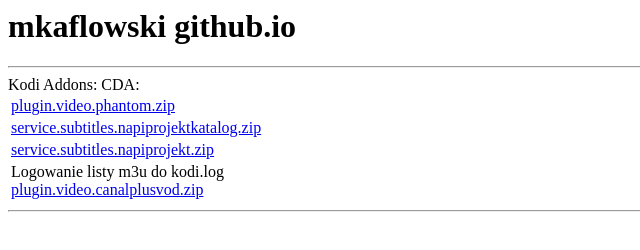
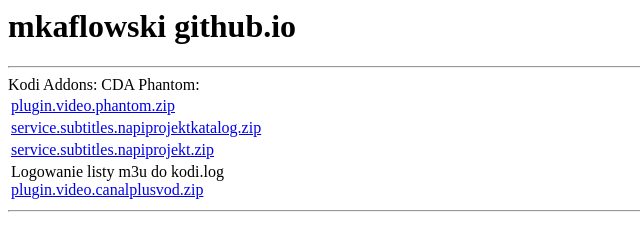
Before and after one commit to mkaflowski/mkaflowski.github.io, a plain HTML site: page index.html in a window 1280 px wide. Shown: the full height of the page, 0-640 px from the left. Drawn offline with Linux system fonts and the light colour scheme.

Commit message:
Update index.html

```diff
--- a/index.html
+++ b/index.html
@@ -5,7 +5,7 @@
     <hr/>
     <table style="width: 50%; min-width: 800px;">
       Kodi Addons:
-      CDA:
+      CDA Phantom:
        <tr>
         <td>
           <a href="plugin.video.phantom.zip">plugin.video.phantom.zip</a>
```
